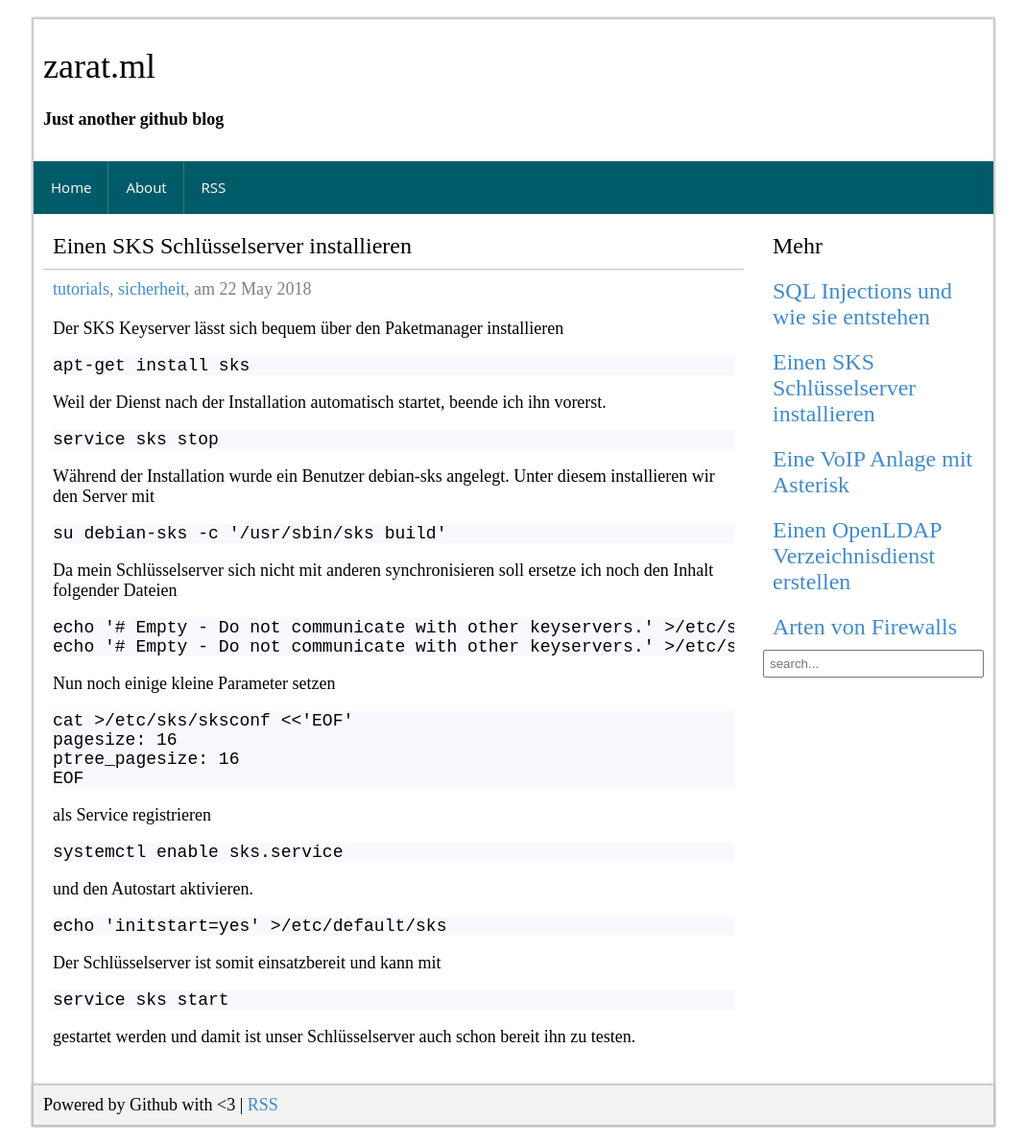
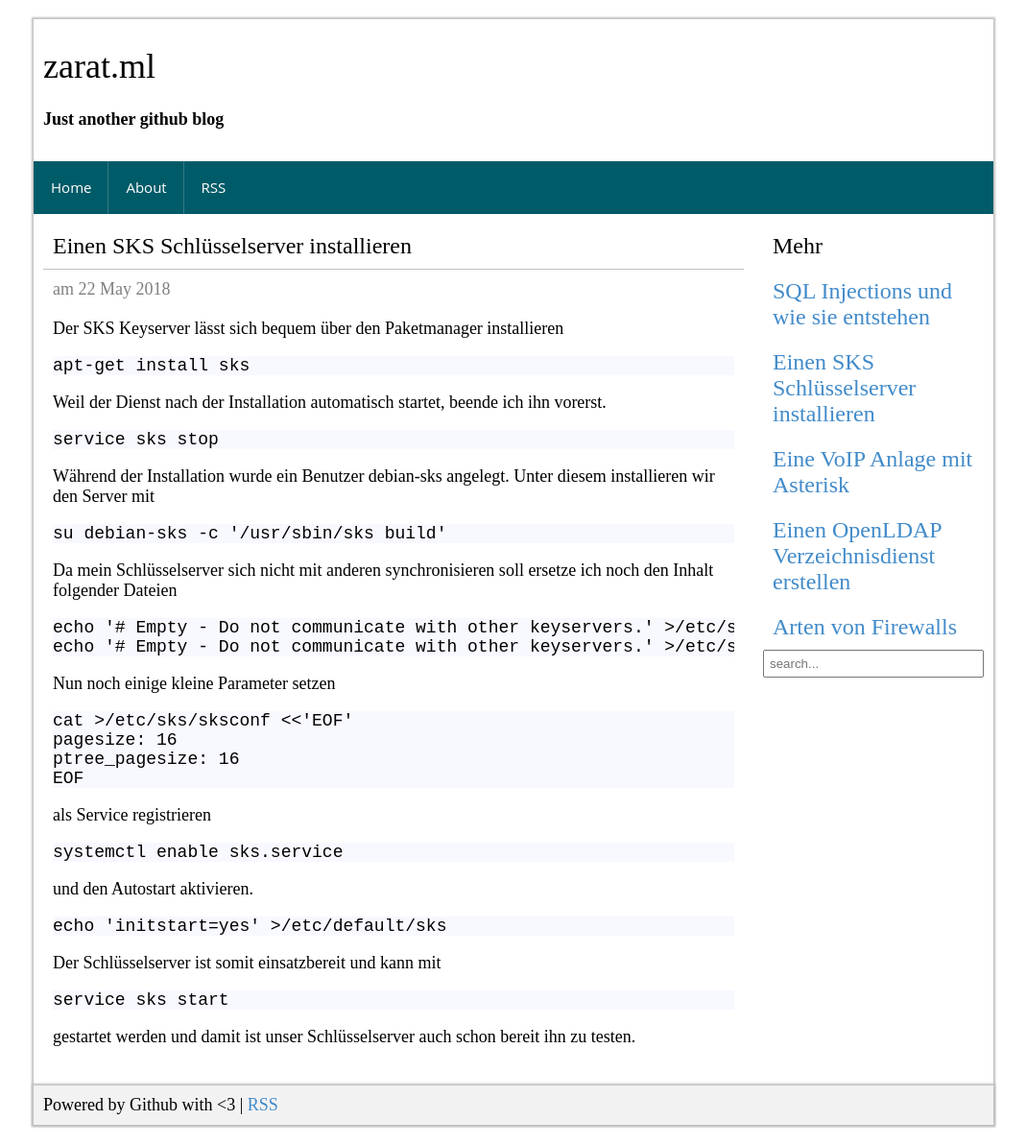
Before and after one commit to zarat/zarat.github.io, a Jekyll site: the page built from _posts/2018-05-22-sks.markdown, in a window 1280 px wide. Shown: the whole page at 96% size, without its empty margins (105-1174 px from the left). Built offline with Jekyll 4.4.1, drawn with Linux system fonts in a browser that asks for light colours; comment, search, counter and statistics services are not loaded.

Commit message:
Update post.html

```diff
--- a/_layouts/post.html
+++ b/_layouts/post.html
@@ -7,17 +7,15 @@ layout: default
     <div class="sp-content-item-head">{{ page.title }}</div>
 
     <div class="sp-content-item-head-secondary">
-      {% for category in site.categories %}
+      <!-- {% for category in site.categories %}
       <a href="../category/{{ category | first }}">{{ category | first }}</a>,
-      {% endfor %}
+      {% endfor %} -->
 
       am {{ page.date | date: "%d" }} {{ page.date | date: "%B" }} {{ page.date | date: "%Y" }}
 
-      {% for tag in post.tags %}
+      <!-- {% for tag in post.tags %}
       <a href="../tag/{{ tag | first }}">{{ tag | first }}</a>,
-      {% endfor %}
-
-      {% include collecttags.html %}
+      {% endfor %} -->
 
     </div>
 
```
